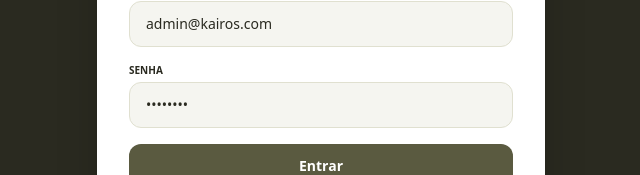
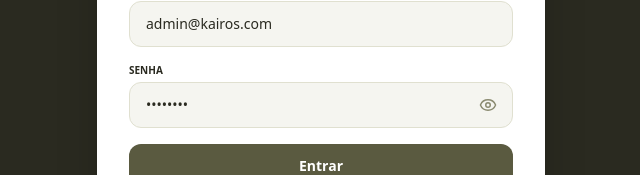
Before and after one commit to appfbj-stack/kairos-igreja, a React (Vite) app: page / in a window 1280 px wide. Shown: the part 394-569 px from the top of the page, without its empty margins (319-959 px from the left). Built offline with nearby package versions, Linux system fonts and the light colour scheme.

Commit message:
feat(login): botao de olho para mostrar/ocultar senha

```diff
--- a/src/components/Login.tsx
+++ b/src/components/Login.tsx
@@ -1,10 +1,12 @@
 import React, { useState } from "react";
+import { Eye, EyeOff } from "lucide-react";
 import { useAuth } from "../context/AuthContext";
 
 export const Login: React.FC = () => {
   const { login } = useAuth();
   const [email, setEmail] = useState("admin@kairos.com");
   const [password, setPassword] = useState("admin123");
+  const [showPassword, setShowPassword] = useState(false);
   const [err, setErr] = useState("");
   const [loading, setLoading] = useState(false);
 
@@ -45,13 +47,24 @@
           </div>
           <div>
             <label className="block text-[10px] font-bold text-[#2a2a20] uppercase mb-1">Senha</label>
-            <input
-              type="password"
-              required
-              value={password}
-              onChange={(e) => setPassword(e.target.value)}
-              className="w-full px-4 py-3 rounded-xl bg-[#f5f5f0] border border-[#e0e0d0] text-sm text-[#2a2a20] focus:outline-none focus:ring-2 focus:ring-[#5a5a40]/30"
-            />
+            <div className="relative">
+              <input
+                type={showPassword ? "text" : "password"}
+                required
+                value={password}
+                onChange={(e) => setPassword(e.target.value)}
+                className="w-full px-4 py-3 pr-12 rounded-xl bg-[#f5f5f0] border border-[#e0e0d0] text-sm text-[#2a2a20] focus:outline-none focus:ring-2 focus:ring-[#5a5a40]/30"
+              />
+              <button
+                type="button"
+                onClick={() => setShowPassword((s) => !s)}
+                aria-label={showPassword ? "Ocultar senha" : "Mostrar senha"}
+                title={showPassword ? "Ocultar senha" : "Mostrar senha"}
+                className="absolute right-2 top-1/2 -translate-y-1/2 p-2 rounded-lg text-[#8a8a70] hover:text-[#2a2a20] hover:bg-[#e0e0d0]/40 transition-colors"
+              >
+                {showPassword ? <EyeOff size={18} /> : <Eye size={18} />}
+              </button>
+            </div>
           </div>
 
           {err && <p className="text-xs text-red-600 bg-red-50 p-2 rounded-lg">{err}</p>}
```
